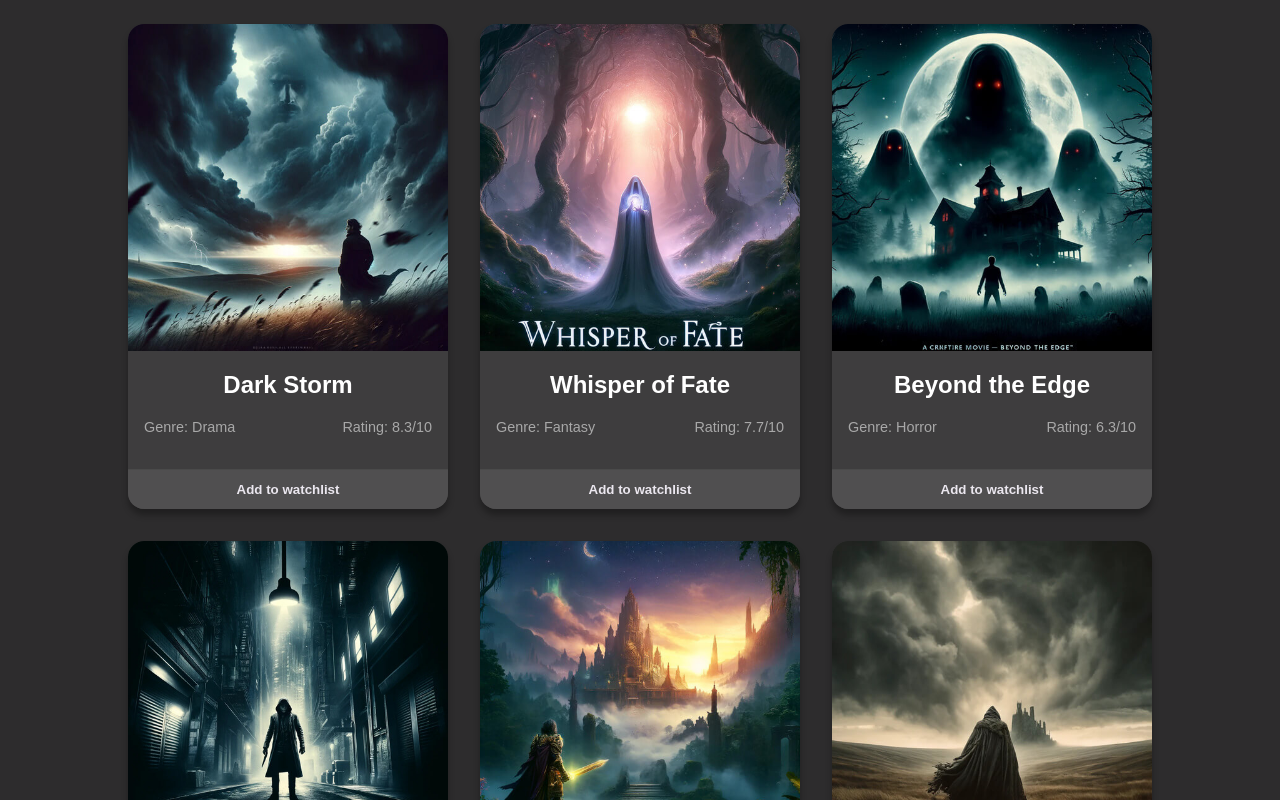
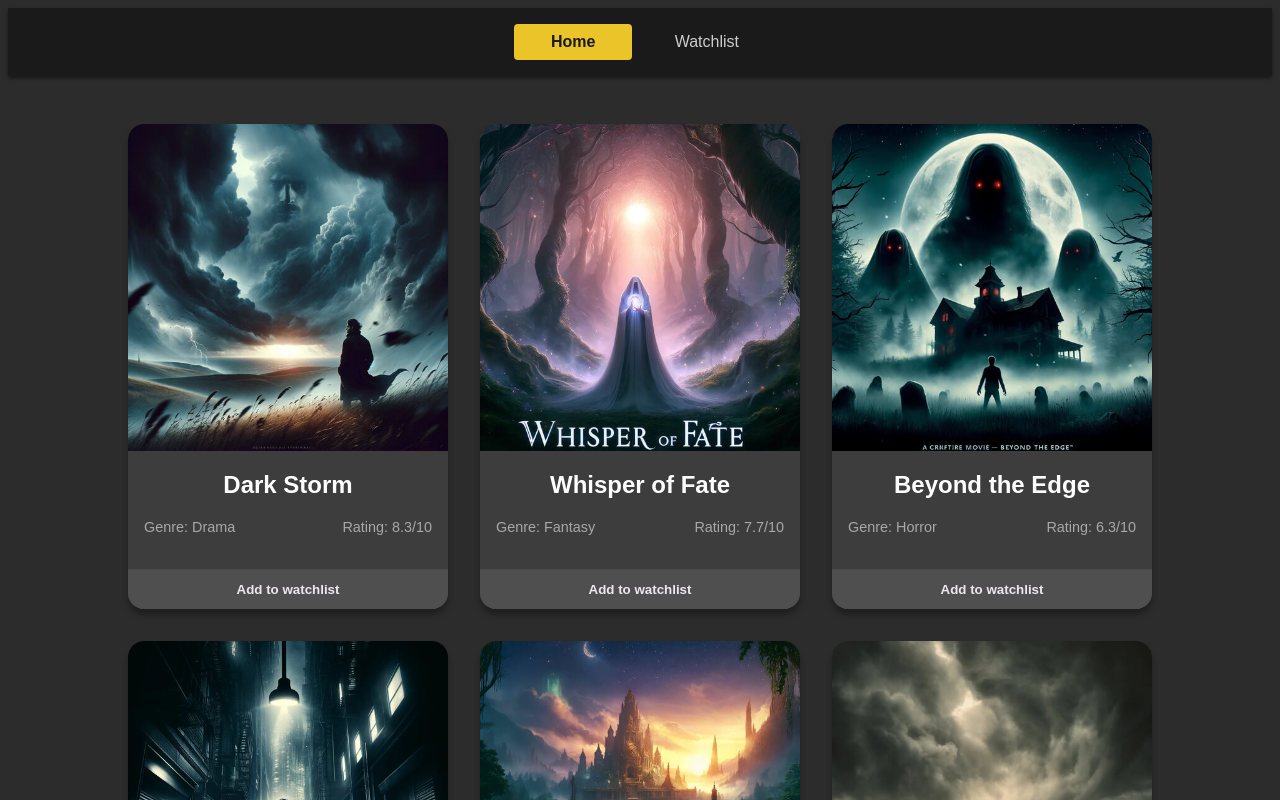
Before and after one commit to iulianroman9/movie-app-react, a React (Vite) app: page / in a window 1280 px wide. Shown: the top 800 px of the page. Built offline with nearby package versions, Linux system fonts and the light colour scheme; a web font is replaced by a local one.

Commit message:
added navbar and watchlist view

```diff
--- a/src/App.jsx
+++ b/src/App.jsx
@@ -1,12 +1,14 @@
 import { useState, useEffect } from "react";
 import { getWatchlist } from "./utils/storage";
 import MovieList from "./components/MovieList";
+import Navbar from "./components/Navbar";
 import "./App.css";
 
 function App() {
   const [isLoading, setIsLoading] = useState(true);
   const [movies, setMovies] = useState([]);
   const [apiError, setApiError] = useState(null);
+  const [view, setView] = useState("home");
   let [watchlist, setWatchlist] = useState(() => getWatchlist());
 
   useEffect(() => {
@@ -50,6 +52,7 @@ function App() {
       return <div className="error-message">{apiError}</div>;
     }
 
+    if (view === "home") {
       return (
         <MovieList
           movies={movies}
@@ -57,10 +60,20 @@ function App() {
           toggleWatchlist={toggleWatchlist}
         />
       );
+    } else {
+      return (
+        <MovieList
+          movies={watchlist}
+          watchlist={watchlist}
+          toggleWatchlist={toggleWatchlist}
+        />
+      );
+    }
   };
 
   return (
     <div className="app">
+      <Navbar view={view} setView={setView} />
       <main>{render()}</main>
     </div>
   );
--- /dev/null
+++ b/src/components/Navbar/Navbar.css
@@ -0,0 +1,33 @@
+nav {
+  display: flex;
+  justify-content: center;
+  align-items: center;
+  padding: 1rem 2rem;
+  background-color: #1a1a1a;
+  box-shadow: 0 2px 4px rgba(0,0,0,0.5);
+  margin-bottom: 2rem;
+  gap: 1rem;
+}
+
+.nav-btn {
+  flex: 0.075;
+  background: transparent;
+  border: 1px solid transparent;
+  color: #ccc;
+  font-size: 1rem;
+  padding: 0.5rem 1rem;
+  cursor: pointer;
+  border-radius: 4px;
+  transition: all 0.2s ease;
+}
+
+.nav-btn:hover {
+  background-color: #333;
+  color: white;
+}
+
+.nav-btn.active {
+  background-color: #ebc429;
+  color: #1a1a1a;
+  font-weight: bold;
+}
--- /dev/null
+++ b/src/components/Navbar/index.jsx
@@ -0,0 +1,23 @@
+import "./Navbar.css";
+
+function Navbar({ view, setView }) {
+  return (
+    <nav>
+      <button
+        className={view === "home" ? "nav-btn active" : "nav-btn"}
+        onClick={() => setView("home")}
+      >
+        Home
+      </button>
+
+      <button
+        className={view === "watchlist" ? "nav-btn active" : "nav-btn"}
+        onClick={() => setView("watchlist")}
+      >
+        Watchlist
+      </button>
+    </nav>
+  );
+}
+
+export default Navbar;
```
Lines whose indentation alone changed are shown as unchanged.
